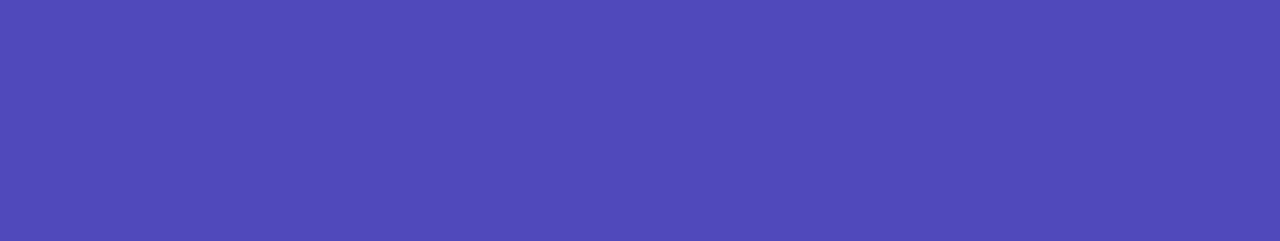
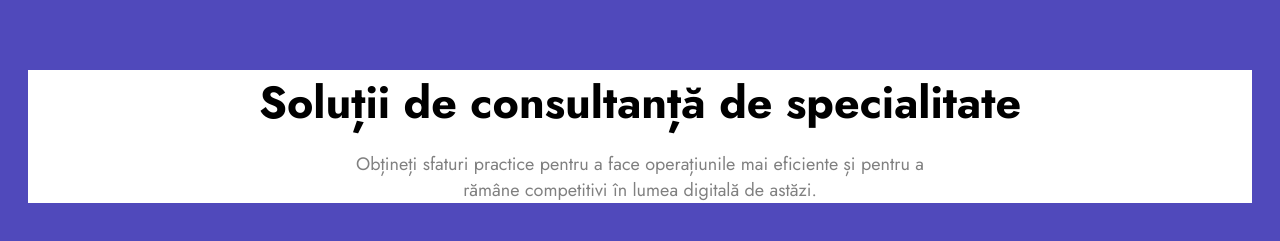
Before and after one commit to LucaStefan112/Enovis-Website-Copy, an Angular app in the folder Enovis-Website/: page / in a window 1280 px wide. Shown: the part 3600-3841 px from the top of the page. Before the commit the page ends 3670 px from the top, so only its background shows below. Built offline with nearby package versions, Linux system fonts and the light colour scheme.

Commit message:
added title-text component

```diff
--- a/Enovis-Website/src/app/app.component.html
+++ b/Enovis-Website/src/app/app.component.html
@@ -35,4 +35,9 @@
     [src]="'https://images.unsplash.com/photo-1519389950473-47ba0277781c?ixid=M3wzOTE5Mjl8MHwxfHNlYXJjaHwxfHx0ZWNobm9sb2d5JTIwc29sdXRpb25zfGVufDB8fHx8MTcxOTcwMzc3MXww&ixlib=rb-4.0.3&auto=format&fit=crop&w=1224&h=424'"
     ></app-title-texts-image>
 
+    <app-title-text
+    [title]="'Soluții de consultanță de specialitate'"
+    [text]="'Obțineți sfaturi practice pentru a face operațiunile mai eficiente și pentru a rămâne competitivi în lumea digitală de astăzi.'"
+    ></app-title-text>
+
 </div>
--- a/Enovis-Website/src/app/app.component.ts
+++ b/Enovis-Website/src/app/app.component.ts
@@ -6,6 +6,7 @@ import { ImageTextViewComponent } from './components/image-text-view/image-text-
 import { ReviewContainerComponent } from './components/review-container/review-container.component';
 import { ContactFormComponent } from './components/contact-form/contact-form.component';
 import { TitleTextsImageComponent } from './components/title-texts-image/title-texts-image.component';
+import { TitleTextComponent } from './components/title-text/title-text.component';
 
 @Component({
   selector: 'app-root',
@@ -17,7 +18,8 @@ import { TitleTextsImageComponent } from './components/title-texts-image/title-t
     ImageTextViewComponent,
     ReviewContainerComponent,
     ContactFormComponent,
-    TitleTextsImageComponent
+    TitleTextsImageComponent,
+    TitleTextComponent
   ],
   templateUrl: './app.component.html',
   styleUrls: ['./app.component.css']
--- /dev/null
+++ b/Enovis-Website/src/app/components/title-text/title-text.component.css
@@ -0,0 +1,18 @@
+:host {
+    background-color: white;
+    width: 1224px;
+    display: flex;
+    flex-direction: column;
+    gap: 1rem;
+    align-items: center;
+}
+
+h1 {
+    font-size: 2.8rem;
+}
+
+p {
+    color: gray;
+    width: 50%;
+    text-align: center; /* Center the text inside the p */
+}
--- /dev/null
+++ b/Enovis-Website/src/app/components/title-text/title-text.component.html
@@ -0,0 +1,2 @@
+<h1>{{ title }}</h1>
+<p>{{ text }}</p>
```
Also changed, not shown: Enovis-Website/src/app/components/title-text/title-text.component.ts (added, +13 -0 lines), 1 other file (tests, documents, lock files or other folders).
